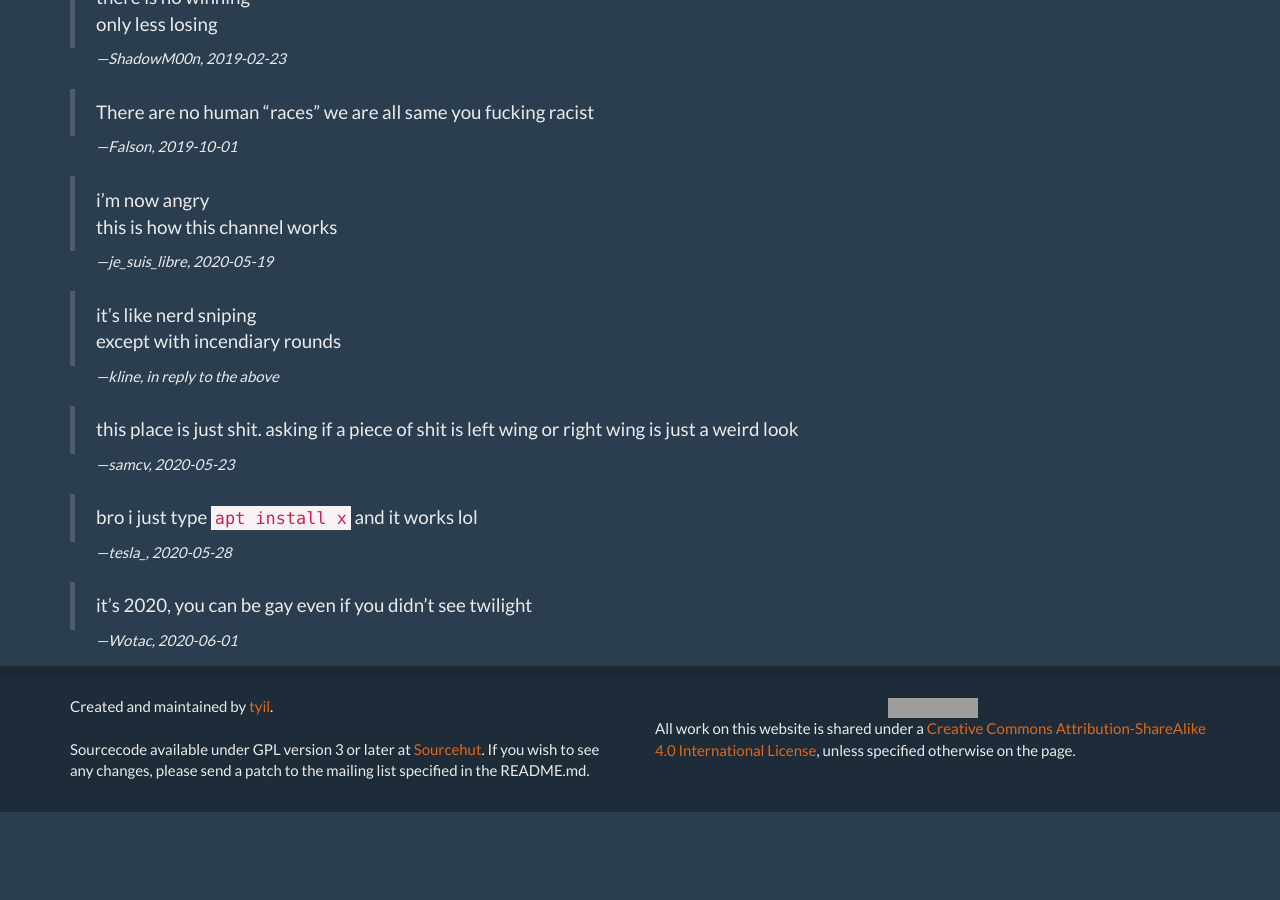
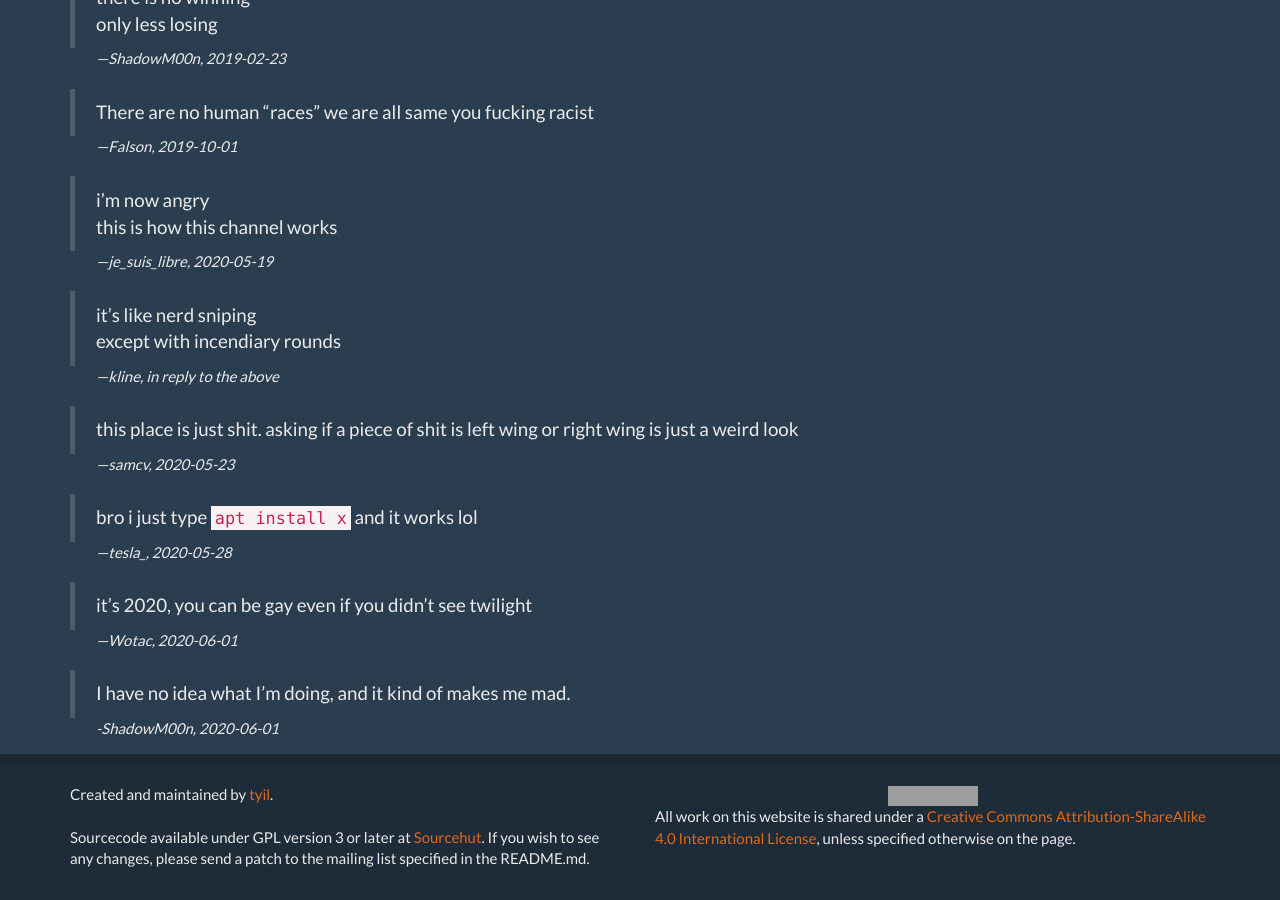
Before and after one commit to scriptkitties/fglt, a Jekyll site: the page built from irc.md, in a window 1280 px wide and 900 px high, scrolled down 851 px. Built offline with Jekyll 4.4.1, drawn with Linux system fonts in a browser that asks for light colours; before the commit the page ends 1663 px from its top, so only the background shows below that; grey boxes are pictures that could not be loaded.

Commit message:
ShadowM00n is kind of mad on IRC

```diff
--- a/irc.md
+++ b/irc.md
@@ -67,3 +67,7 @@ connect to the IRC network.
 > it's 2020, you can be gay even if you didn't see twilight
 
 —Wotac, 2020-06-01
+
+> I have no idea what I'm doing, and it kind of makes me mad.
+
+-ShadowM00n, 2020-06-01
```
